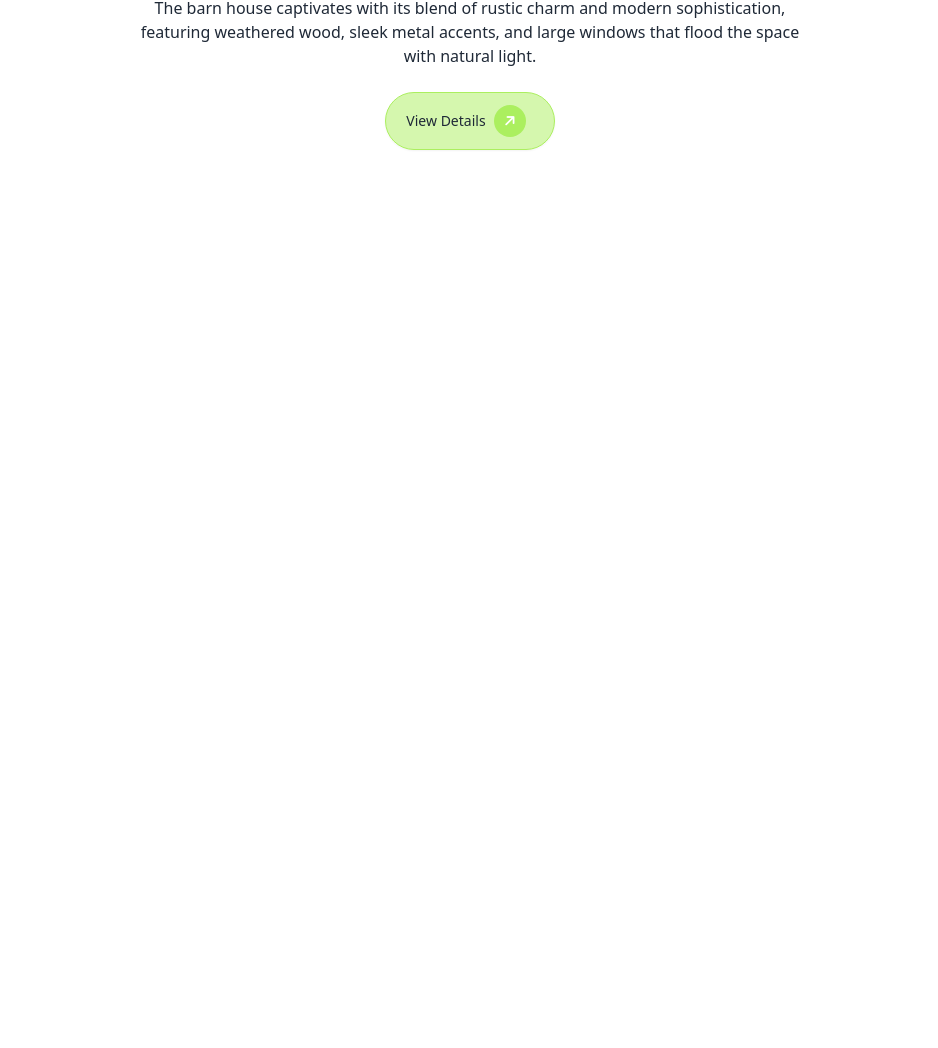
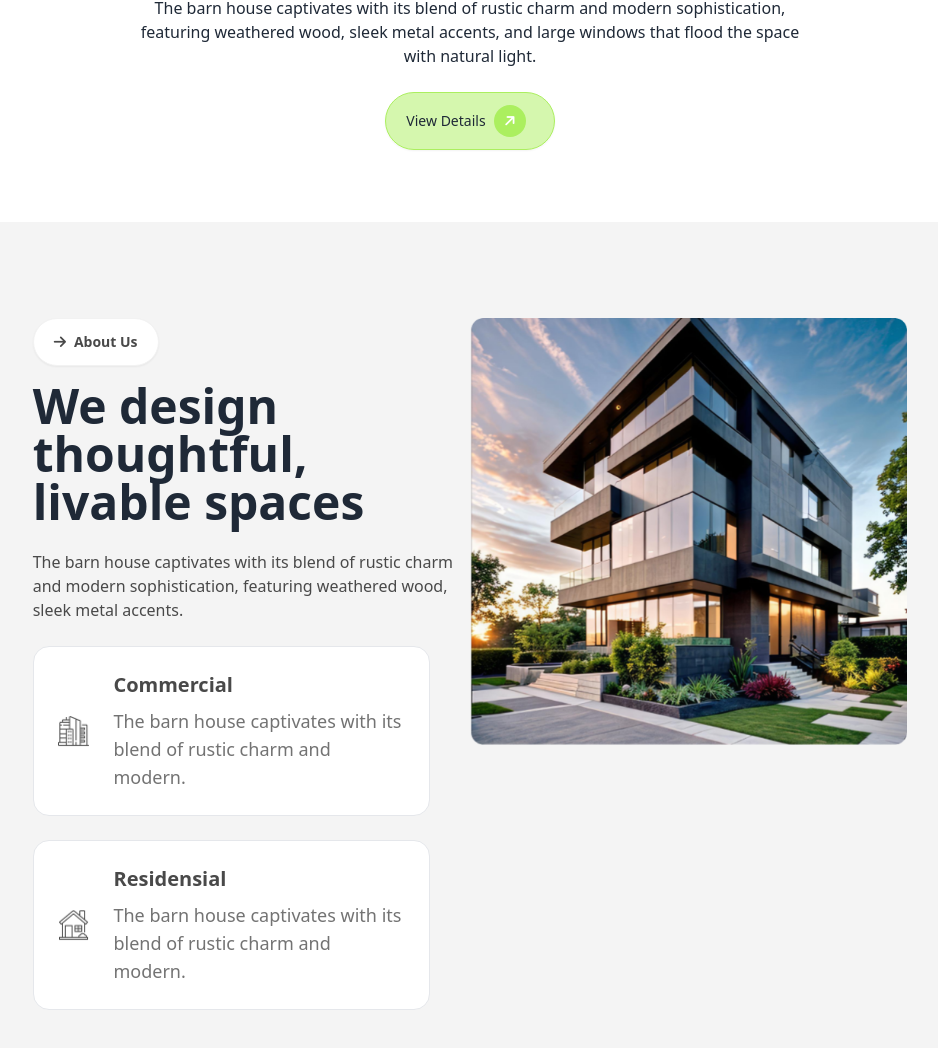
Before and after one commit to ezmahir/Milestone-03-Assignment, a plain HTML site: page index.html in a window 1280 px wide. Shown: the part 684-1732 px from the top of the page, without its empty margins (170-1108 px from the left). Before the commit the page ends 906 px from the top, so only its background shows below. Drawn offline with nearby package versions, Linux system fonts and the light colour scheme.

Commit message:
added thoughtful design section

```diff
--- a/index.html
+++ b/index.html
@@ -27,6 +27,8 @@
                 'primary': '#ABEF5F',
                 'font-light': '#737373',
                 'tia': 'rgba(171, 239, 95, 0.5)',
+                'main-bg': 'rgba(244, 244, 244, 1)',
+                'light-black': '#494949',
               }
             }
           }
@@ -106,7 +108,48 @@
             </div>
          </section>
     </header>
-    <main></main>
+
+    <main class="w-full bg-main-bg">
+        <section class="w-5/6 flex justify-between mx-auto p-24">
+            <div class="space-y-6 flex-1">
+                <div class="h-10 w-36">
+                    <button class="btn bg-white br pt-3 pb-3 pr-5 pl-5 flex justify-center items-center font-bold text-light-black"><div class="text-light-black flex justify-center items-center font-thin">
+                        <i class="fa-solid fa-arrow-right"></i>
+                    </div> About Us</button>
+                </div>
+                <div class="text-5xl font-bold">
+                    <h1>We design thoughtful,</h1>
+                    <h1>livable spaces</h1>
+                </div>
+                <div class="text-light-black text-base font-medium">
+                    <p>The barn house captivates with its blend of rustic charm and
+                        modern sophistication, featuring weathered wood, sleek metal accents.</p>
+                </div>
+                <div class="rounded-2xl bg-white border p-6 mr-10 flex items-center">
+                    <div class="justify-start mr-6">
+                        <img src="assets/commercial.png" alt="">
+                    </div>
+                    <div class="justify-center">
+                        <p class="mb-2 text-light-black font-bold text-xl">Commercial</p>
+                        <p class="text-font-light text-lg font-medium">The barn house captivates with its blend of rustic charm and modern.</p>
+                    </div>
+                </div>
+                <div class="rounded-2xl bg-white border p-6 mr-10 flex items-center">
+                    <div class="justify-start mr-6">
+                        <img src="assets/residential.png" alt="">
+                    </div>
+                    <div class="justify-center">
+                        <p class="mb-2 text-light-black font-bold text-xl">Residensial</p>
+                        <p class="text-font-light text-lg font-medium">The barn house captivates with its blend of rustic charm and modern.</p>
+                    </div>
+                </div>
+            </div>
+            <div class="rounded-2xl flex-1">
+                <img src="assets/Rectangle.png"">
+            </div>
+        </section>
+    </main>
+
     <footer></footer>
 </body>
 </html>
```
